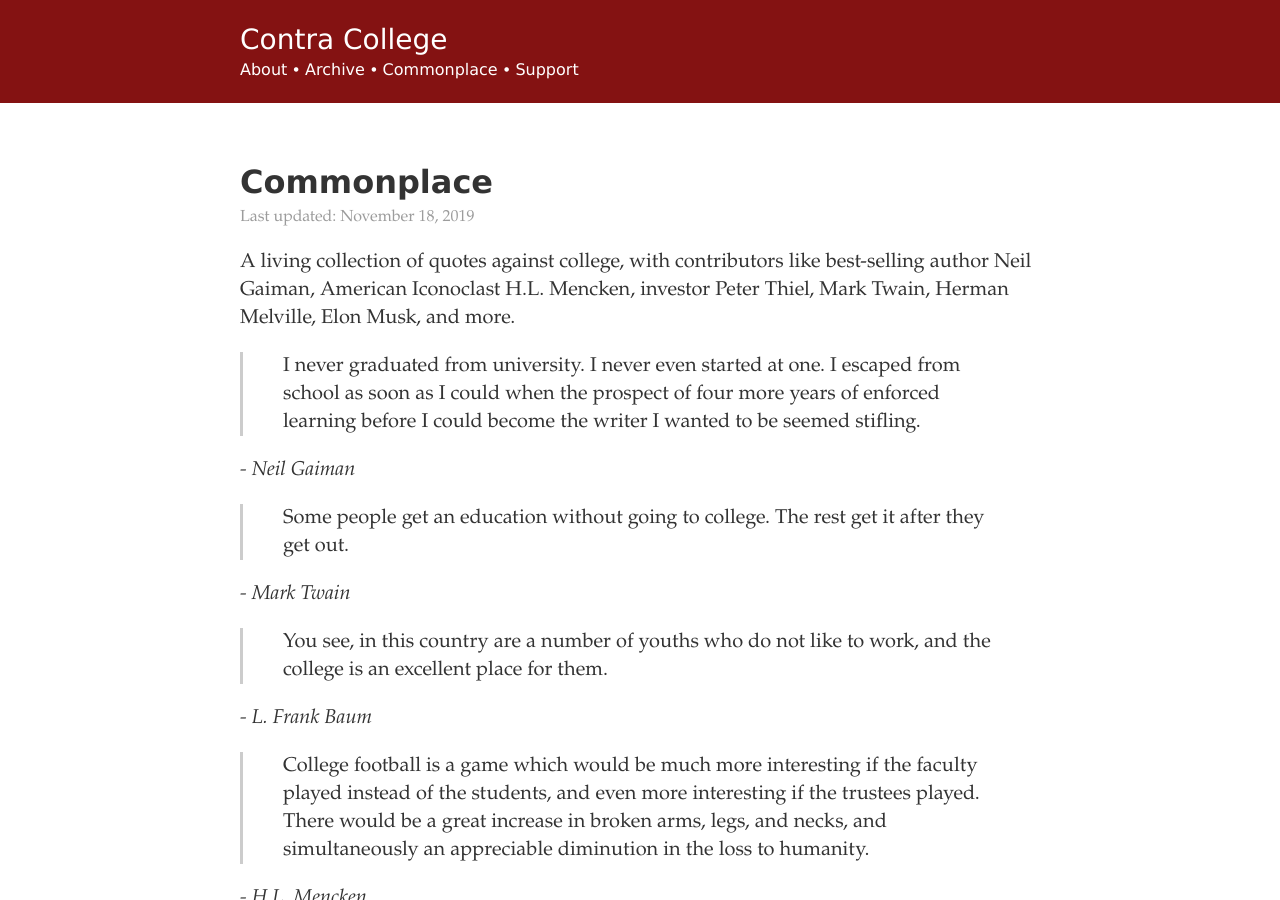
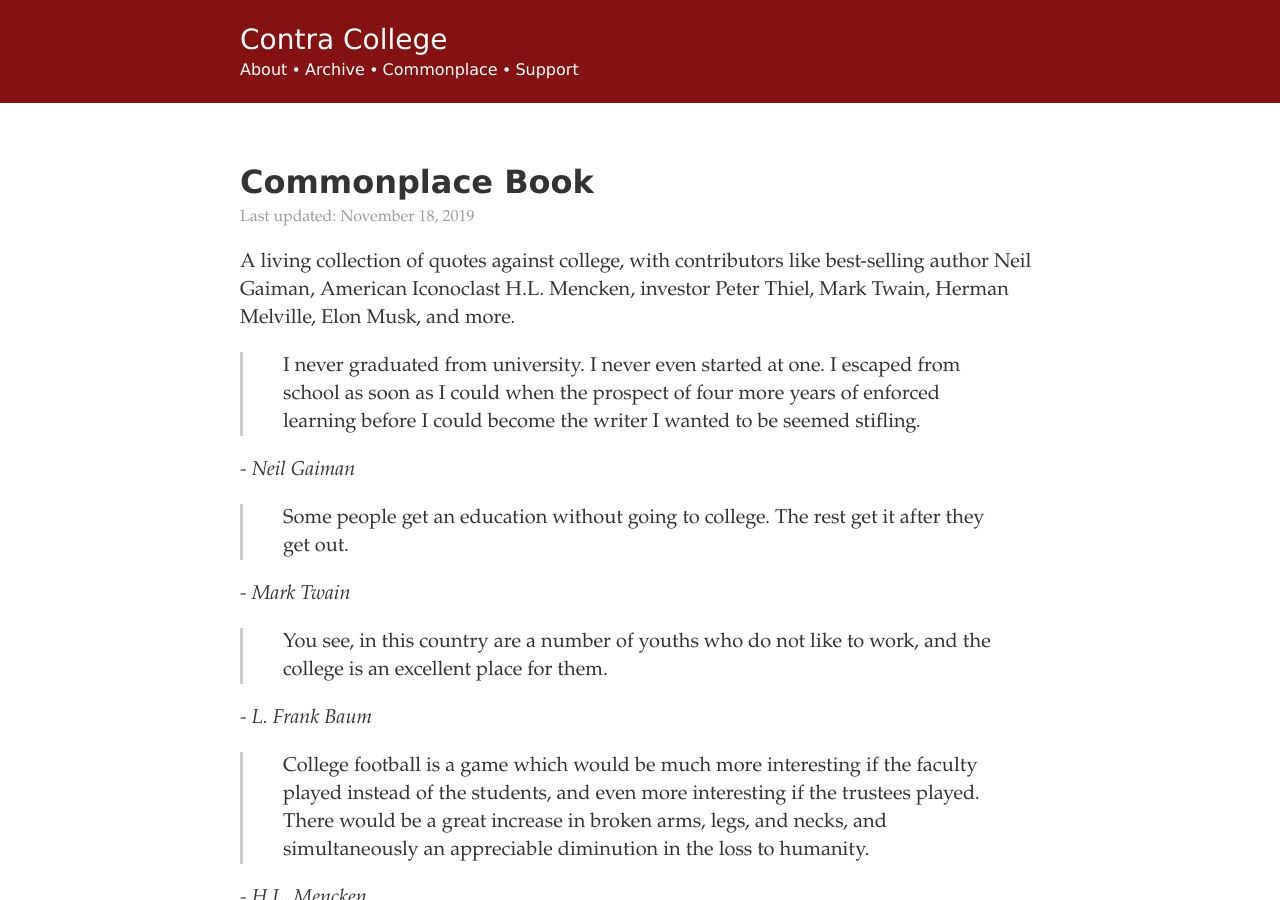
Before and after one commit to derykmakgill/nsi, a Jekyll site: the page built from commonplace.md, in a window 1280 px wide and 900 px high. Built offline with Jekyll 4.4.1, drawn with Linux system fonts in a browser that asks for light colours.

Commit message:
Update commonplace.md

```diff
--- a/commonplace.md
+++ b/commonplace.md
@@ -2,7 +2,7 @@
 layout: default
 ---
 
-<h1 class="title">Commonplace</h1>
+<h1 class="title">Commonplace Book</h1>
 <p class="date">
         Last updated: November 18, 2019</p>
 
```
